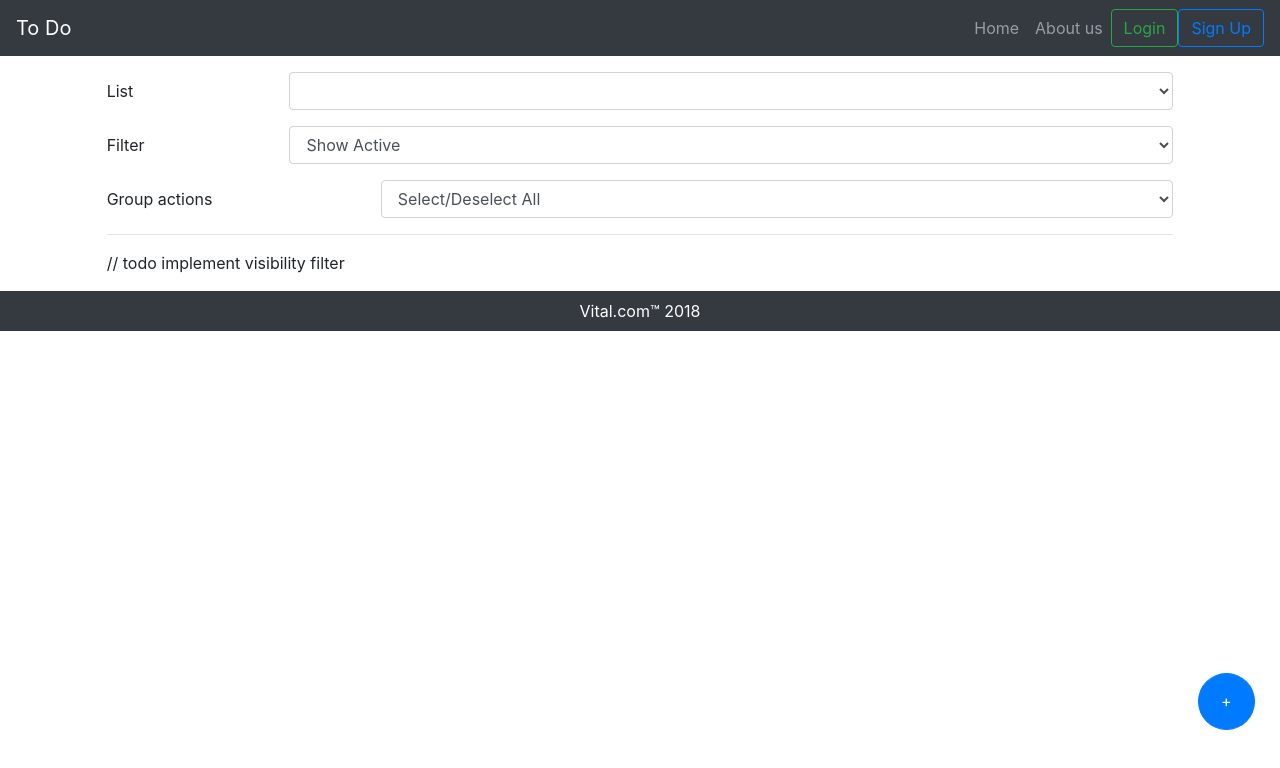
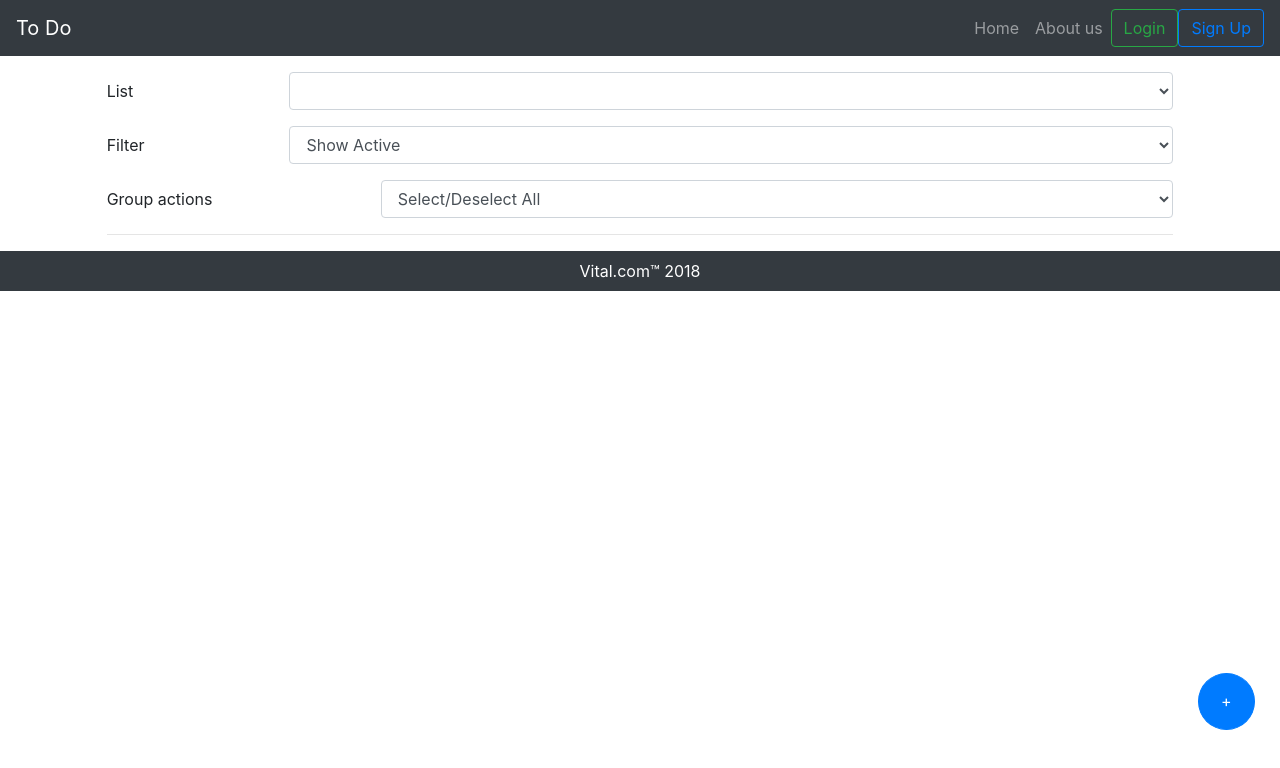
Before and after one commit to senenkovitalik/express-mongodb-react-redux-todolist, a React (Create React App) app in the folder client/: page /lists/1 in a window 1280 px wide. Shown: the top 768 px of the page. Built offline with nearby package versions, Linux system fonts and the light colour scheme.

Commit message:
feat: visibility filter

```diff
--- a/client/src/content/tasks/ListTasks.js
+++ b/client/src/content/tasks/ListTasks.js
@@ -10,6 +10,7 @@ import Filter from "../controls/Filter";
 import GroupActions from "../controls/GroupActions";
 import ListsDropdown from "../controls/ListsDropdown";
 import NewTaskButton from "../newTaskButton/NewTaskButton";
+import { VisibilityFilter } from '../../redux/actions';
 
 class ListTasks extends React.Component {
   constructor(props) {
@@ -128,6 +129,25 @@ class ListTasks extends React.Component {
       ? Object.values(this.props.tasks).filter(task => current_list.tasks.includes(task._id))
       : [];
 
+    const filter_func = task => {
+      const visibility_filter = current_list.hasOwnProperty('visibility_filter')
+        ? current_list.visibility_filter
+        : null;
+
+      if (!visibility_filter) {
+        return false;
+      }
+
+      switch (visibility_filter) {
+        case VisibilityFilter.SHOW_ACTIVE:
+          return !task.completed;
+        case VisibilityFilter.SHOW_COMPLETED:
+          return task.completed;
+        default:
+          return true;
+      }
+    };
+
     const tasks_to_show = Object.values(this.createTasksObject(current_tasks))
       .map((e, i) => {
           if (e.tasks.length > 0) {
@@ -135,16 +155,20 @@ class ListTasks extends React.Component {
             const missed = e.name === 'Missed' ? 'text-danger' : 'text-primary';
             const className = `section-name ${missed} font-weight-bold`;
 
-            return <React.Fragment key={i}>
+            const filtered = e.tasks.filter(filter_func);
+
+            return filtered.length > 0
+              ? <React.Fragment key={i}>
                 <div key={i} className={className}>{e.name}</div>
                 {
-                e.tasks.map(task => <TaskItem key={task._id}
+                  filtered.map(task => <TaskItem key={task._id}
                                                  task={task}
                                                  list_id={current_list._id}
                                                  trigger={this.props.triggerTask}
                                                  missed={e.name === 'Missed'}/>)
                 }
               </React.Fragment>
+              : null;
           } else {
             return null;
           }
@@ -158,8 +182,7 @@ class ListTasks extends React.Component {
             <ListsDropdown
               current={this.state.currentList}
               lists={this.props.lists}
-              setCurrentList={this.setCurrentList}
-            />
+              setCurrentList={this.setCurrentList}/>
             <Filter setFilter={this.props.updateVisibilityFilter}
                     list={current_list}/>
             <GroupActions/>
@@ -168,10 +191,7 @@ class ListTasks extends React.Component {
           <hr/>
 
           <div className="mb-3">
-
-            // todo implement visibility filter
             {tasks_to_show}
-
           </div>
 
           <NewTaskButton list={this.state.currentList}/>
```
Lines whose indentation alone changed are shown as unchanged.
